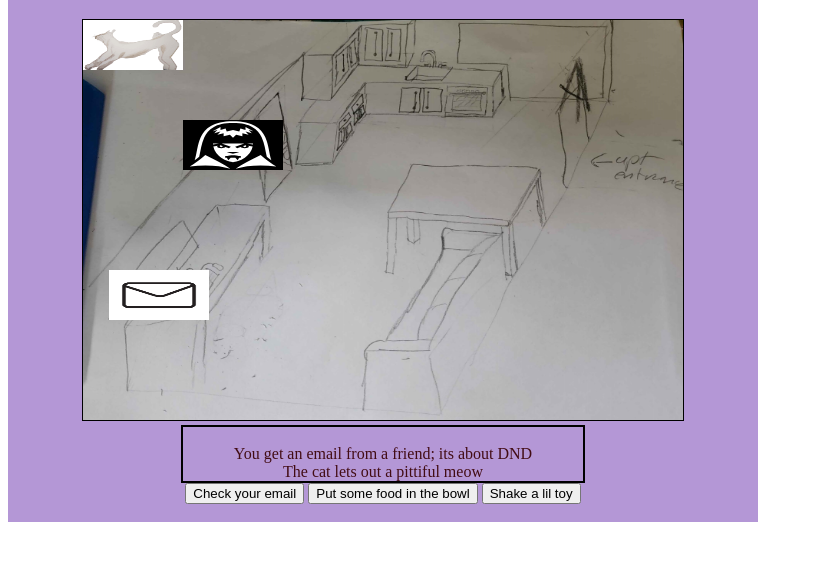
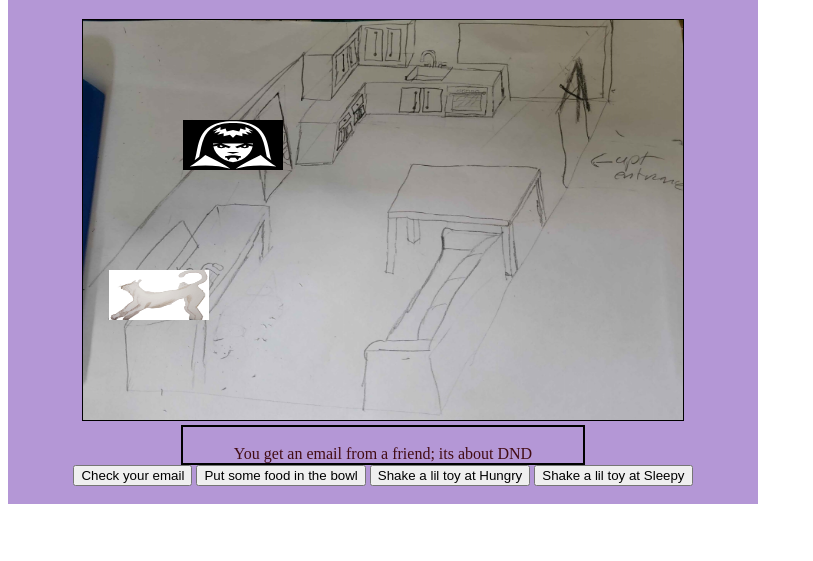
Before and after one commit to elanaelman/catgame, a plain HTML site: page home.html in a window 1280 px wide. Shown: the part 71-632 px from the top of the page, without its empty margins (0-813 px from the left). Drawn offline with Linux system fonts and the light colour scheme.

Commit message:
added sleepy

```diff
--- a/engine.js
+++ b/engine.js
@@ -32,19 +32,21 @@ class Game {
 		//Create game objects:
 		//Player
 		let lucy = new Player("Lucy", "images/vampire.svg", [100,100]);
-		let checkEmail = new Action("Check Email", 1, 0, true, 100, "Email");
+		let checkEmail = new Action("Check Email", 1, 0, true, 100, "Email", "Sleep");
 		lucy.possibleTasks.push(checkEmail);
 		this.player = lucy;
 		//Cat
 		//todo: when hungry, eat food if available, otherwise bother lucy
 		let hungry = new Cat("Hungry", "images/transCat.png" , [0,0]);
-		let eat = new Action("Eat", 0.1, 1, true, 600, "Food");
-		let play = new Action("Play", 1, 0, false, 600, "Toy");
+		let eat = new Action("Eat", 0.1, 1, true, 6000, "Food", null);
+		let play = new Action("Play", 1, 0, false, 6000, "Toy", null);
 		let sleepy = new Cat("Sleepy", "images/transCat.png", [0,0]);
-		let sleep = new Action("Sleep", 1, 1, false, 60000, "*");	//What's the triggering event?
+		let sleep = new Action("Sleep", 1, 1, false, 60000, "*", null);
 		hungry.possibleTasks.push(eat);
 		hungry.possibleTasks.push(play);
-		this.cats = [hungry];
+		sleepy.possibleTasks.push(sleep);
+		//this.cats = [hungry, sleepy];
+		this.cats = [sleepy];
 		//Stations
 		let office = new Station("Office", "images/email.jpg", [26, 250], false);
 		let email = new Event(0.1, "Email", office);
@@ -61,7 +63,8 @@ class Game {
 
 
 		//todo fix likely bug: player stuck offering toy forever if cat not interested
-		document.getElementById("catToy").addEventListener('click', function() {playerStation.addAvailableEvent(toy); hungry.interrupt(toy)});
+		document.getElementById("catToyHungry").addEventListener('click', function() {playerStation.addAvailableEvent(toy); hungry.interrupt(toy)});
+		document.getElementById("catToySleepy").addEventListener('click', function() {playerStation.addAvailableEvent(toy); sleepy.interrupt(toy)});
 		document.getElementById("catFood").addEventListener('click', function() {kitchen.addAvailableEvent(food)});
 
 		document.getElementById("checkEmail").addEventListener('click', function() {lucy.attemptAction(checkEmail, email)});
--- a/home.html
+++ b/home.html
@@ -16,7 +16,8 @@
 		<div id="buttons">
 			<button id="checkEmail">Check your email</button>
 			<button id="catFood">Put some food in the bowl</button>
-			<button id="catToy">Shake a lil toy</button>
+			<button id="catToyHungry">Shake a lil toy at Hungry</button>
+			<button id="catToySleepy">Shake a lil toy at Sleepy</button>
 			<br>
 			<br>
 		</div>
--- a/manager.js
+++ b/manager.js
@@ -50,7 +50,7 @@ class Manager {
 		for (const action of cat.todos) {
 			for (const station of this.stations) {
 
-				let match = station.availableEvents.find(event => event.name === action.matchesEvent);
+				let match = station.availableEvents.find(event => actionMatchesEvent(action, event));
 
 				if (match != undefined) {
 
@@ -78,6 +78,7 @@ class Action {
 	totalTime; //in seconds
 	finished;
 	matchesEvent;
+	preventedBy;
 
 	//set when this becomes a cat's currentAction:
 	matchedEvent;
@@ -225,7 +226,18 @@ class Cat extends Ghost {
 
 	interrupt(event) {
 		//Interrupts CANNOT have retainedOnInterrupt == true.
-		let match = this.todos.find(action => event.name === action.matchesEvent);
+		//let match = this.todos.find(action => actionMatchesEvent(action, event));
+		let match = null;
+		for (const action of this.todos) {
+			let result = actionMatchesEvent(action, event);
+			if (result) {
+				console.log(`${action.matchesEvent} matches ${event.name}`);
+				match = action;
+			} else {
+				console.log(`${action.matchesEvent} does not match ${event.name}`);
+			}
+
+		}
 
 		if (match != undefined) {
 			if (debug) {
@@ -233,7 +245,7 @@ class Cat extends Ghost {
 			}
 
 			if (this.currentAction != null && (! this.currentAction.retainedOnInterrupt)) {
-				removeTodo(this.currentAction);
+				this.removeTodo(this.currentAction);
 			}
 
 			this.setCurrentAction(match, event);
@@ -266,7 +278,7 @@ class Player extends Ghost {
 	isActionPrevented(action, station) {
 		let prevented = false;
 
-		for (cat in station.stationCats) {
+		for (const cat of station.stationCats) {
 			if (cat.currentAction.name === action.preventedBy) {
 				prevented = true;
 				break;
@@ -421,3 +433,8 @@ function ding() {
 	let ding = new Audio('sounds/ding.mp3');
 	ding.play();
 }
+
+function actionMatchesEvent(action, event) {
+	let result = (event.name === action.matchesEvent) || ("*" === action.matchesEvent);
+	return result;
+}
```
